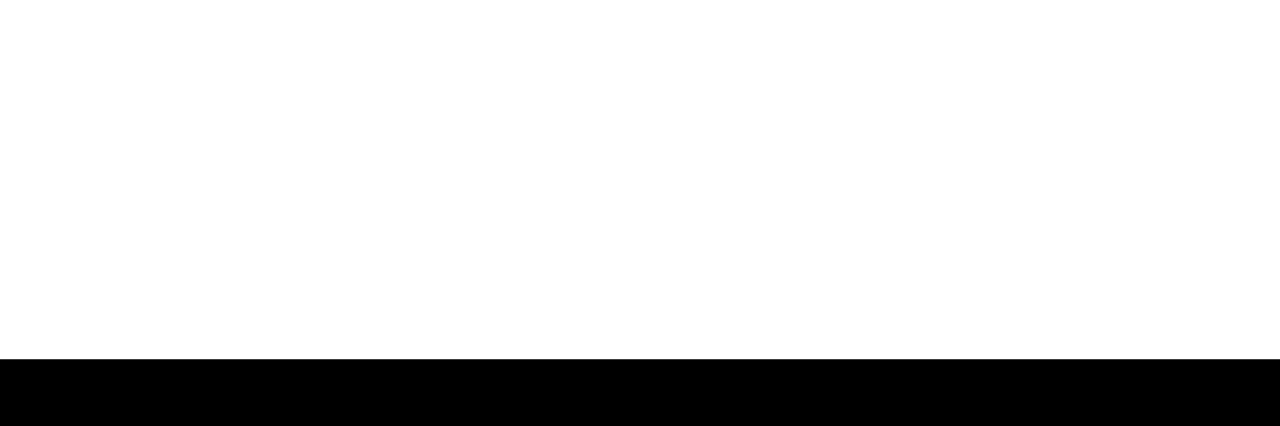
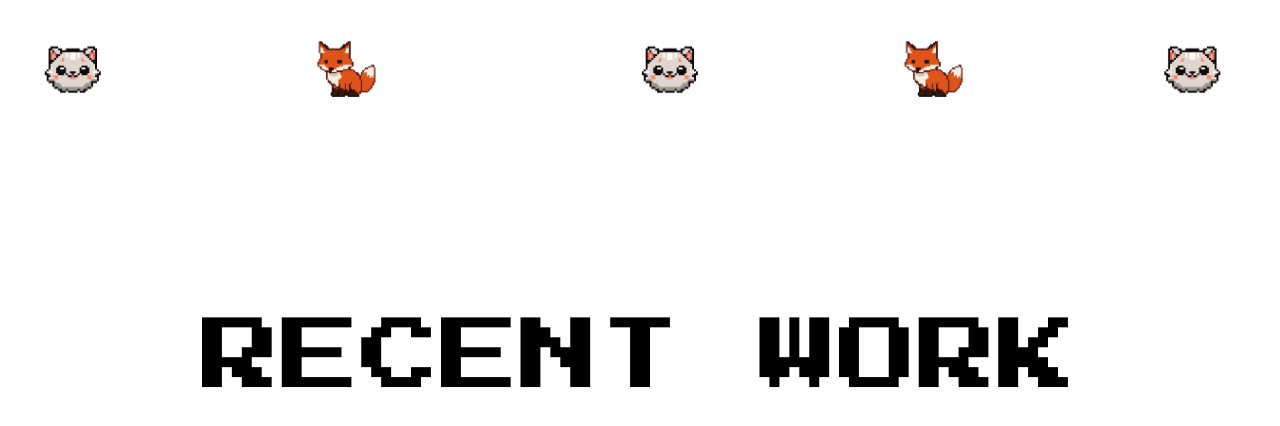
Before and after one commit to CodyBrat/portfolioreowned, a React (Vite) app: page / in a window 1280 px wide. Shown: the part 1847-2273 px from the top of the page. Built offline with nearby package versions, Linux system fonts and the light colour scheme.

Commit message:
added cats fox in the theme

```diff
--- a/src/App.jsx
+++ b/src/App.jsx
@@ -13,6 +13,8 @@ import greendragoncloud from "./assets/elements/greendragoncloud.png";
 import smallcloud from "./assets/elements/smallcloud.png";
 import yellowmoon from "./assets/elements/yellowmoon.png";
 import twinkle from "./assets/elements/twinkle.png";
+import fox from "./assets/elements/fox.png";
+import cat from "./assets/elements/cat.png";
 
 import ScrollReveal from "./components/ScrollReveal.jsx";
 
@@ -83,8 +85,8 @@ function App() {
       </div>
 
       {/* Scrollable Cards */}
-      <div className="h-[200vh] w-full relative flex flex-col items-center gap-40 pt-0.25">
-        <HoverScrollCard className="w-[90rem] h-[90rem] bg-white text-black">
+      <div className=" w-full relative flex flex-col items-center gap-40 -mt-40" style={{ height: "200rem" }}>
+        <HoverScrollCard className="w-[90rem] bg-white text-black" height="200rem">
           {/* 🌌 Scene Elements */}
 
           {/* Moons at the sky top */}
@@ -115,7 +117,24 @@ function App() {
               I CRAFT IMMERSIVE DIGITAL WORLDS THAT SHATTER MONOTONY, BLENDING PLAYFULNESS AND PURPOSE TO SPARK AUTHENTIC CONNECTIONS WITH TECHNOLOGY
             </ScrollReveal>
           </div>
+            {/* Animals below the ScrollReveal text */}
+            <div className="absolute top-[1400px] w-[1300px]">
+            <SkyElement src={fox} bottom="200px" left="5%" width="60px" height="60px" />
+            <SkyElement src={fox} bottom="60px" left="25%" width="60px" height="60px" />
+            <SkyElement src={fox} bottom="200px" right="53%" width="60px" height="60px" />
+            <SkyElement src={fox} bottom="60px" right="25%" width="60px" height="60px" />
+            <SkyElement src={fox} bottom="200px" right="5%" width="60px" height="60px" />
 
+            <SkyElement src={cat} bottom="60px" right="5%" width="60px" height="60px" />
+            <SkyElement src={cat} bottom="60px" left="50%" width="60px" height="60px" />
+            <SkyElement src={cat} bottom="250px" right="30%" width="60px" height="60px" />
+            <SkyElement src={cat} bottom="250px" left="20%" width="60px" height="60px" />
+            <SkyElement src={cat} bottom="60px" left="50px" width="60px" height="60px" />
+            </div>
+
+            <div className="font-press text-[5rem]">
+              RECENT WORK
+            </div>
         </HoverScrollCard>
       </div>
     </div>
--- a/src/components/HoverScrollCard.jsx
+++ b/src/components/HoverScrollCard.jsx
@@ -1,24 +1,24 @@
 import { motion, useScroll, useTransform } from "framer-motion";
 import { useRef } from "react";
 
-export default function HoverScrollCard({ children, className }) {
+export default function HoverScrollCard({ children, className, height }) {
   const ref = useRef(null);
 
   // Track scroll progress of this section
   const { scrollYProgress } = useScroll({
     target: ref,
-    offset: ["0.2 1", "0.8 0"], // start when 20% enters, end when 80% leaves
+    offset: ["0.1 1", "0.9 0"], // tweak for smoother start/end
   });
 
-  // Smooth hover effect (up in middle, down at end)
+  // Animate the whole card
   const y = useTransform(scrollYProgress, [0, 0.5, 1], [100, -50, 100]);
-  const scale = useTransform(scrollYProgress, [0, 0.5, 1], [0.9, 1, 0.9]);
+  const scale = useTransform(scrollYProgress, [0, 0.5, 1], [0.95, 1, 0.95]);
   const opacity = useTransform(scrollYProgress, [0, 0.1, 0.9, 1], [0, 1, 1, 0]);
 
   return (
     <motion.div
       ref={ref}
-      style={{ y, scale, opacity }}
+      style={{ y, scale, opacity, height: height || "auto" }}
       className={`rounded-[4rem] shadow-xl flex flex-col items-center justify-center ${className}`}
     >
       {children}
--- a/src/components/ScrollReveal.jsx
+++ b/src/components/ScrollReveal.jsx
@@ -47,7 +47,7 @@ const ScrollReveal = ({
           scroller,
           start: 'top bottom',
           end: rotationEnd,
-          scrub: true
+          scrub: 0.05
         }
       }
     );
```
Also changed, not shown: src/assets/elements/cat.png (added), src/assets/elements/fox.png (added).
